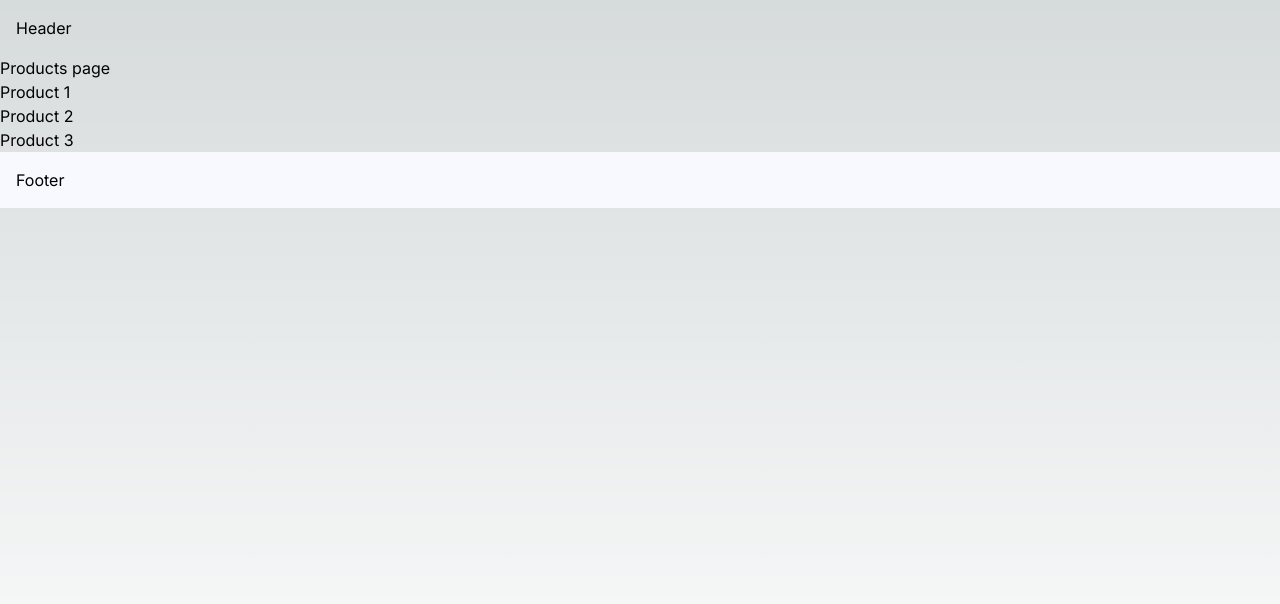
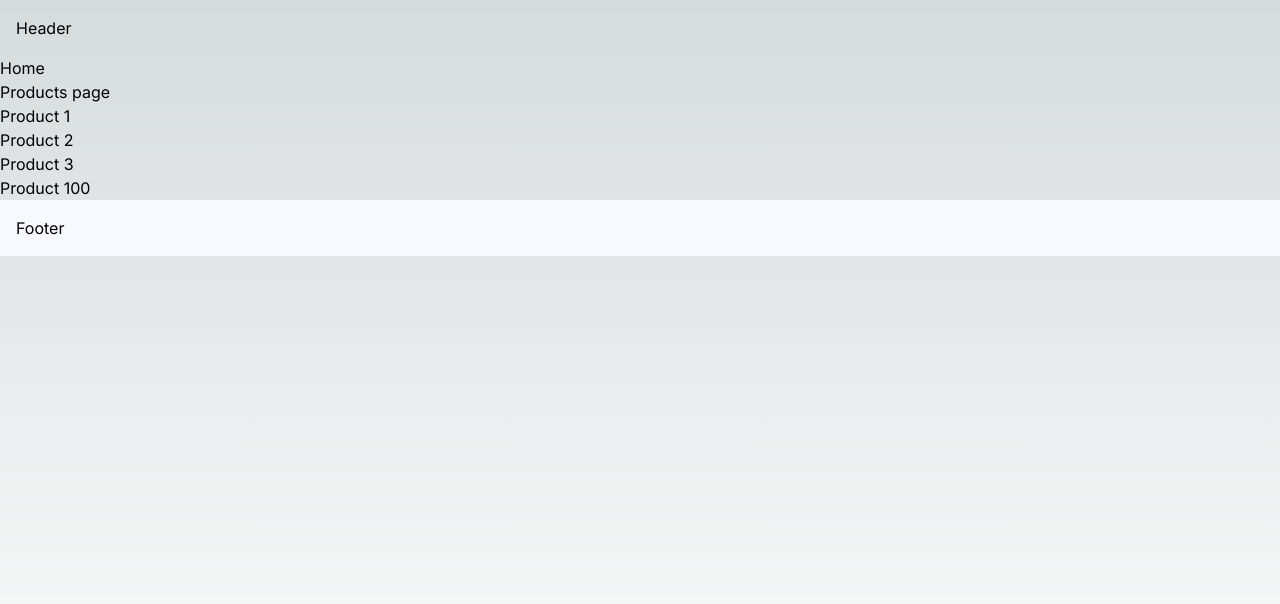
Before and after one commit to lsj2015-hub/nextjs14-tutorial, a Next.js app: page /products in a window 1280 px wide. Shown: the top 604 px of the page. Built offline with nearby package versions, Linux system fonts and the light colour scheme.

Commit message:
Component Navigation

```diff
--- a/src/app/page.tsx
+++ b/src/app/page.tsx
@@ -1,7 +1,11 @@
+import Link from 'next/link';
+
 export default function Home() {
   return (
     <>
       <h1>Welcome home!</h1>
+      <Link href="/blog">Blog</Link>
+      <Link href="/products">Products</Link>
     </>
   );
 }
--- a/src/app/products/page.tsx
+++ b/src/app/products/page.tsx
@@ -1,10 +1,26 @@
+import Link from 'next/link';
+
 const ProductList = () => {
+  const productId = 100;
+
   return (
     <>
+      <Link href="/">Home</Link>
       <h1>Products page</h1>
-      <h2>Product 1</h2>
-      <h2>Product 2</h2>
-      <h2>Product 3</h2>
+      <h2>
+        <Link href="products/1">Product 1</Link>
+      </h2>
+      <h2>
+        <Link href="products/2">Product 2</Link>
+      </h2>
+      <h2>
+        <Link href="products/3" replace>
+          Product 3
+        </Link>
+      </h2>
+      <h2>
+        <Link href={`products/${productId}`}>Product {productId}</Link>
+      </h2>
     </>
   );
 };
```
